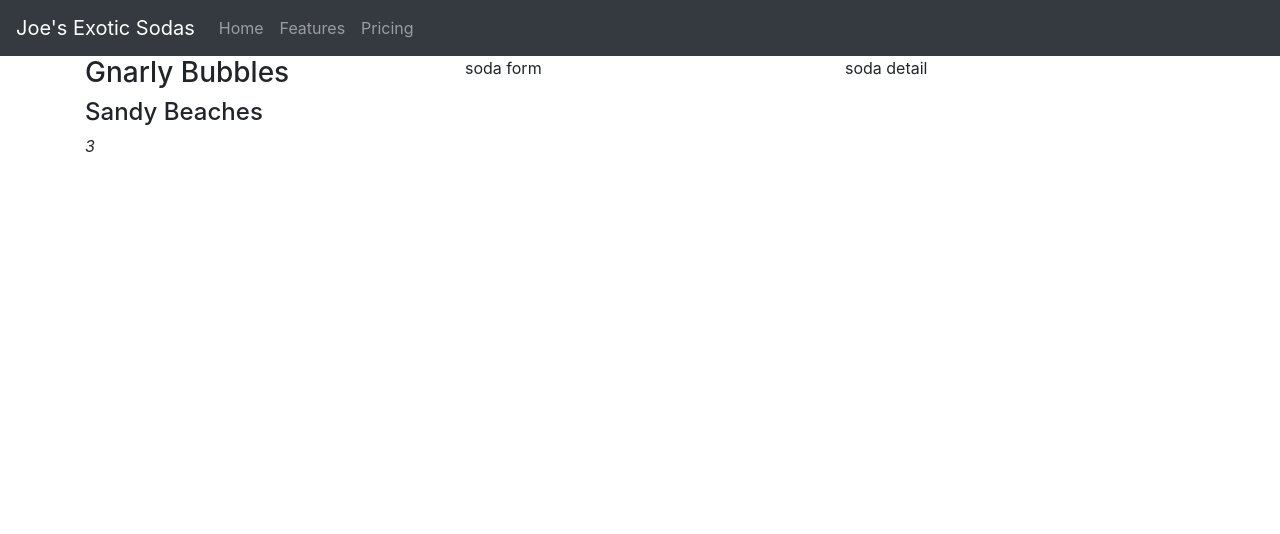
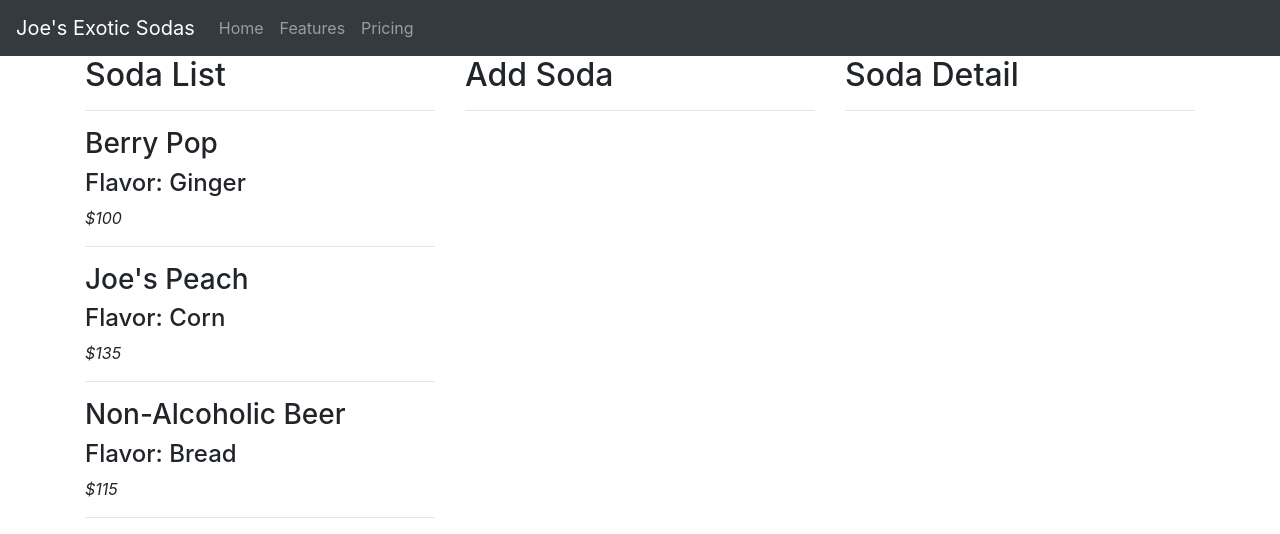
Before and after one commit to Joebenitus/exotic-sodas, a React (Create React App) app: page / in a window 1280 px wide. Shown: the top 534 px of the page. Built offline with nearby package versions, Linux system fonts and the light colour scheme.

Commit message:
styling tweaks, integrate PropTypes, and add master soda list

```diff
--- a/src/components/Soda.js
+++ b/src/components/Soda.js
@@ -1,13 +1,21 @@
 import React from 'react';
+import PropTypes from 'prop-types';
 
 function Soda(props) {
   return (
     <React.Fragment>
       <h3>{props.name}</h3>
-      <h4>{props.flavor}</h4>
-      <p><em>{props.cost}</em></p>
+      <h4>Flavor: {props.flavor}</h4>
+      <p><em>${props.cost}</em></p>
+      <hr/>
     </React.Fragment>
   );
 }
 
+Soda.propTypes = {
+  name: PropTypes.string,
+  flavor: PropTypes.string,
+  cost: PropTypes.string
+}
+
 export default Soda;
--- a/src/components/SodaDetail.js
+++ b/src/components/SodaDetail.js
@@ -3,7 +3,8 @@ import React from 'react';
 function SodaDetail() {
   return (
     <React.Fragment>
-    <p>soda detail</p>
+    <h2>Soda Detail</h2>
+    <hr/>
     </React.Fragment>
   );
 }
--- a/src/components/SodaForm.js
+++ b/src/components/SodaForm.js
@@ -4,7 +4,8 @@ import PropTypes from 'prop-types';
 function SodaForm(props) {
   return (
     <React.Fragment>
-      <p>soda form</p>
+      <h2>Add Soda</h2>
+      <hr/>
     </React.Fragment>
   );
 }
--- a/src/components/SodaList.js
+++ b/src/components/SodaList.js
@@ -1,12 +1,38 @@
 import React from 'react';
 import Soda from './Soda';
 
+const masterSodaList = [
+  {
+    name: 'Berry Pop',
+    flavor: 'Ginger',
+    cost: '100'
+  },
+  {
+    name: 'Joe\'s Peach',
+    flavor: 'Corn',
+    cost: '135'
+  },
+  {
+    name: 'Non-Alcoholic Beer',
+    flavor: 'Bread',
+    cost: '115'
+  }
+]
+
 function SodaList() {
   return (
-    <Soda
-      name = 'Gnarly Bubbles'
-      flavor = 'Sandy Beaches'
-      cost = '3'/>
+    <React.Fragment>
+      <h2>Soda List</h2>
+      <hr/>
+      {masterSodaList.map((soda, index) =>
+        <Soda
+          name = {soda.name}
+          flavor = {soda.flavor}
+          cost = {soda.cost}
+          key = {index}/>
+      )}
+
+    </React.Fragment>
   );
 }
 
```
